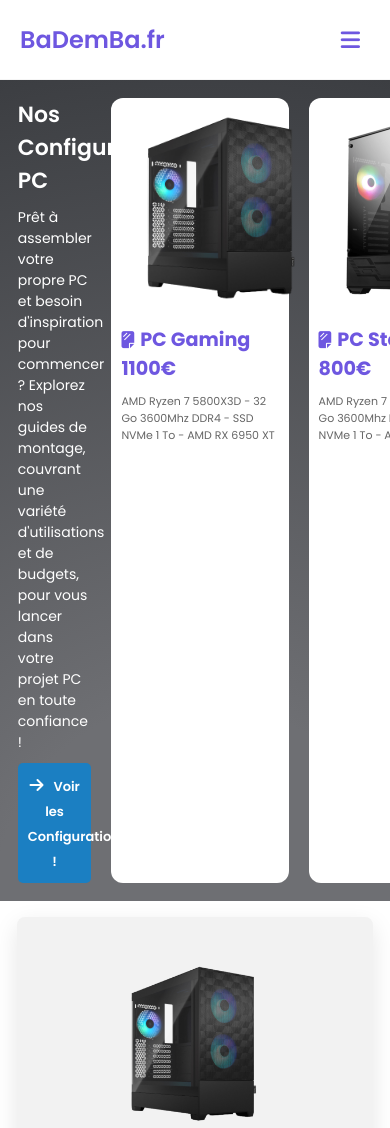
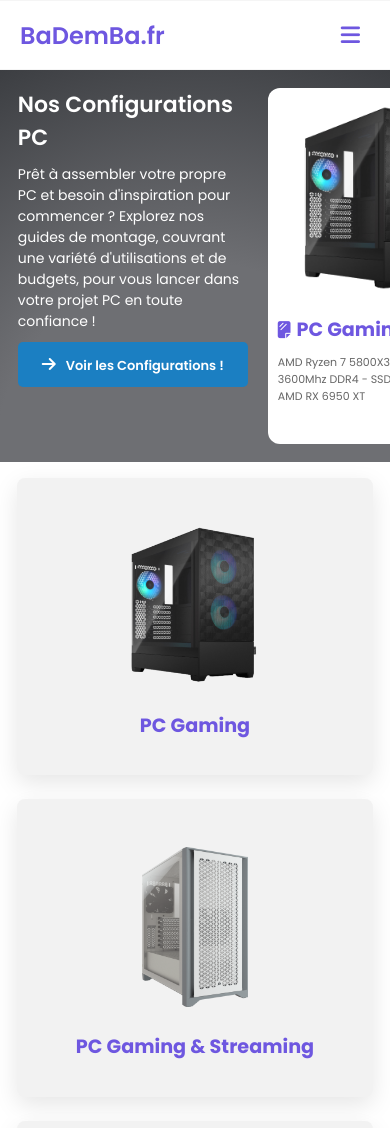
Before and after one commit to badembafr/vision, a plain HTML site: page index.html in a window 390 px wide. Shown: the top 1128 px of the page. Drawn offline with Linux system fonts and the light colour scheme; a script that the page names is missing.

Commit message:
update hehehhe

```diff
--- a/style.css
+++ b/style.css
@@ -238,34 +238,35 @@ input[type="checkbox"]
 .front .content
 {
   display: flex;
-  margin-left: 10%;
+  margin-left: 9%;
   padding: 2%;
   overflow-x: auto;
 
 }
 
 .front .head{
+
+  padding: 10px;
   max-width: 25%;
-  padding: 10px;
 }
 
 .front .head h1{
   color: white;
   font-weight: 600;
   margin-bottom: 10px;
-  font-size: 27px;
+  font-size: 26px;
 
 }
 
 .front .head p{
   color: white;
-  font-size: 16px;
+  font-size: 15px;
 
 }
 
 .front .head .bouton ul li{
 
-  max-width: 75%;
+  width: 247px;
   color: white;
   background-color: #1b7fc2;
   padding: 10px;
@@ -284,7 +285,7 @@ input[type="checkbox"]
 
   color: white;
   font-weight: 600;
-  margin-left: 10px
+  margin-left: 10px;
 
 
 }
@@ -1637,7 +1638,7 @@ transform: scale(1.1);
     z-index: 10000;
   }
 }
-@media (max-width: 1120px) {
+@media (max-width: 1188px) {
 
 
     .front .content
@@ -1647,13 +1648,15 @@ transform: scale(1.1);
     padding: 2%;
     overflow-x: auto;
     width: 100%;
+    max-height: 485px ;
 
   }
 
 
 
   .front .head{
-    max-width: 25%;
+    min-width: 187px;
+    min-width: 250px;
     padding: 10px;
   }
 
@@ -1702,6 +1705,15 @@ transform: scale(1.1);
 
   }
 
+  .front .PC .insousbox{
+  background-color:  white;
+  width: 50%;
+  min-width: 220px;
+  border-radius: 12px;
+  padding: 10px;
+
+  }
+
 .a-propos
 {
   padding: 10px;
@@ -1748,8 +1760,30 @@ transform: scale(1.1);
   margin: auto;
 }
 
-
-
+.front
+{
+  margin-top: 70px;
+}
+
+
+nav .logo a
+{
+  color:hsl(250,69%,61%);
+  font-size: 24px;
+  font-weight: 600;
+}
+
+nav
+{
+    height: 70px;
+    width: 100%;
+    background-color: #FFF;
+    top: 0px;
+    border-bottom: 1px rgb(245, 245, 245) solid ;
+    border-top: 1px rgb(245, 245, 245) solid ;
+
+
+}
 
 
 nav .logo a
```
